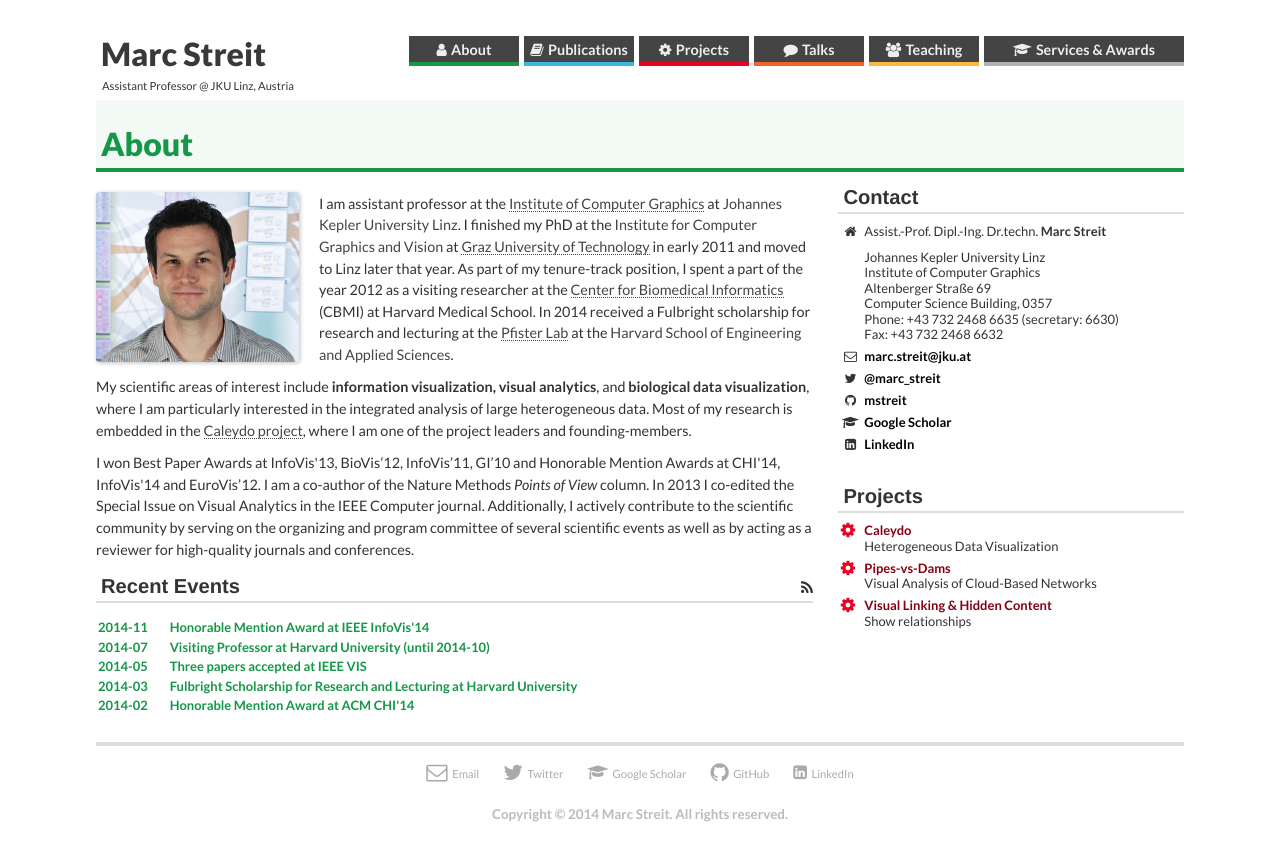
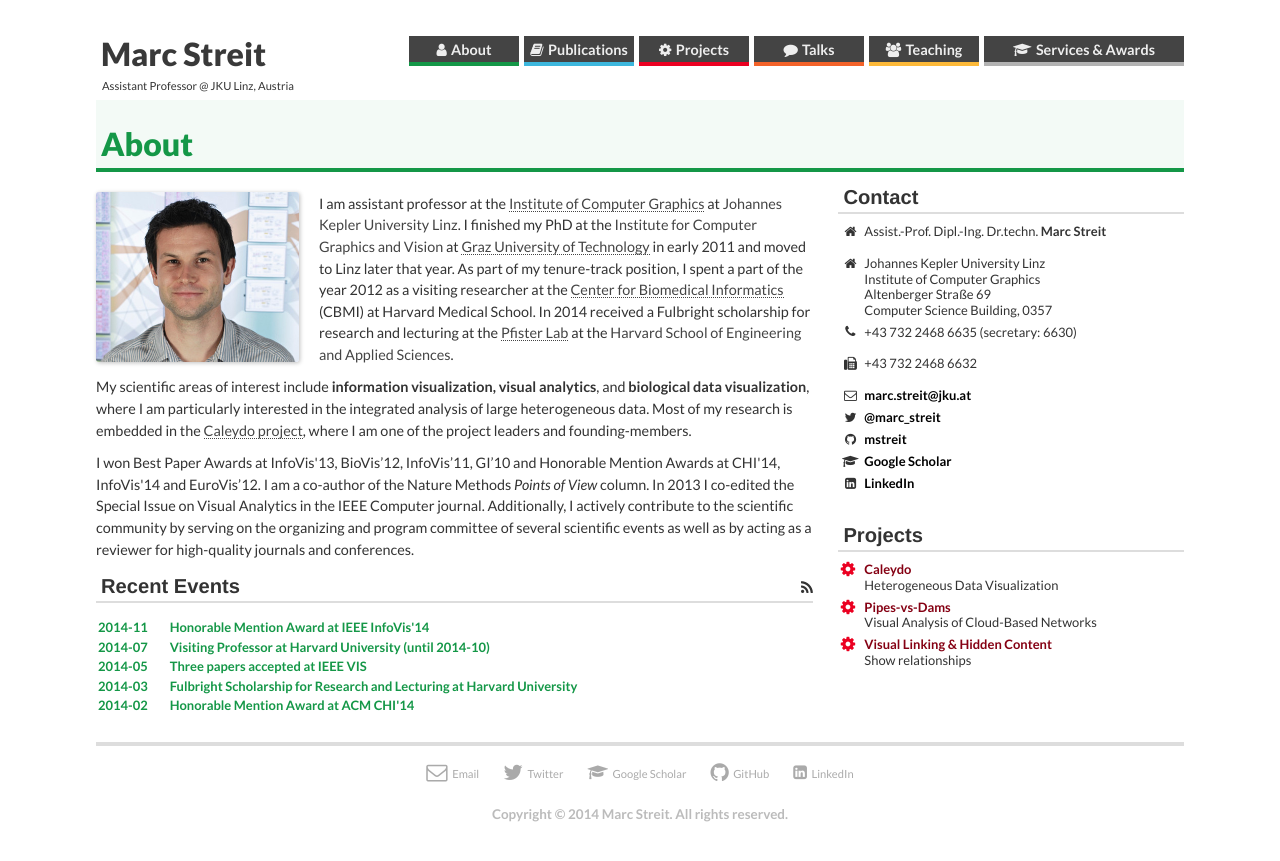
Before and after one commit to mstreit/mstreit.github.io, a Jekyll site: the page built from index.html, in a window 1280 px wide. Shown: the top 861 px of the page. Built offline with Jekyll 4.4.1, drawn with Linux system fonts in a browser that asks for light colours; nearby versions of some CDN libraries; some web fonts are replaced.

Commit message:
added phone and fax icons on front page

```diff
--- a/_layouts/home.html
+++ b/_layouts/home.html
@@ -36,14 +36,24 @@ layout: default
 
       <h1>Contact</h1>
       <ul class="contact-list fa-ul">
+
         <li><i class="fa-li fa fa-home"></i>
           <p>Assist.-Prof. Dipl.-Ing. Dr.techn. <b>Marc Streit</b></p>
+        </li>
+
+        <li><i class="fa-li fa fa-home"></i>
           Johannes Kepler University Linz<br />
           Institute of Computer Graphics<br />
           Altenberger Straße 69<br />
-          Computer Science Building, 0357<br />
-          Phone: +43 732 2468 6635  (secretary: 6630)<br />
-          Fax: +43 732 2468 6632
+          Computer Science Building, 0357
+        </li>
+
+        <li><i class="fa-li fa fa-phone"></i>
+          <p>+43 732 2468 6635  (secretary: 6630)</b></p>
+        </li>
+
+        <li><i class="fa-li fa fa-fax"></i>
+          <p>+43 732 2468 6632</p>
         </li>
 
         {% if site.email %}
```
Lines whose indentation alone changed are shown as unchanged.
